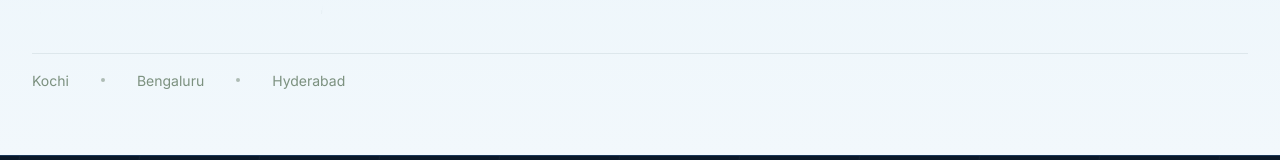
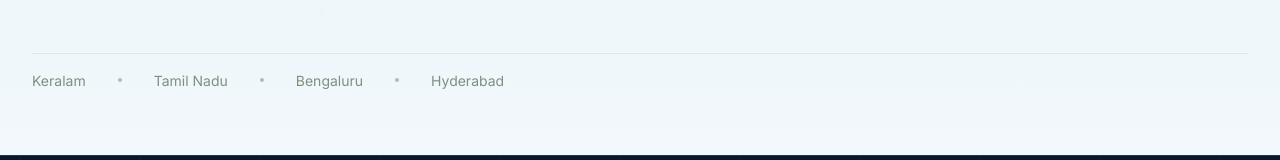
Before and after one commit to Arcnetic-pvt-ltd/SkyraWeb, a Next.js app: page / in a window 1280 px wide. Shown: the part 786-946 px from the top of the page. Built offline with nearby package versions, Linux system fonts and the light colour scheme; no server answers.

Commit message:
fix: locations

```diff
--- a/src/app/page.tsx
+++ b/src/app/page.tsx
@@ -75,7 +75,11 @@
           <div className="mt-8 sm:mt-10 pt-4 flex items-center justify-center sm:justify-between flex-wrap gap-6 border-t border-muted-aquifer/15">
             <div className="flex items-center gap-6 sm:gap-8 text-secondary/70">
               <span className="font-body-sm text-body-sm font-medium">
-                Kochi
+                Keralam
+              </span>
+              <span className="w-1 h-1 rounded-full bg-secondary/40"></span>
+              <span className="font-body-sm text-body-sm font-medium">
+                Tamil Nadu
               </span>
               <span className="w-1 h-1 rounded-full bg-secondary/40"></span>
               <span className="font-body-sm text-body-sm font-medium">
```
